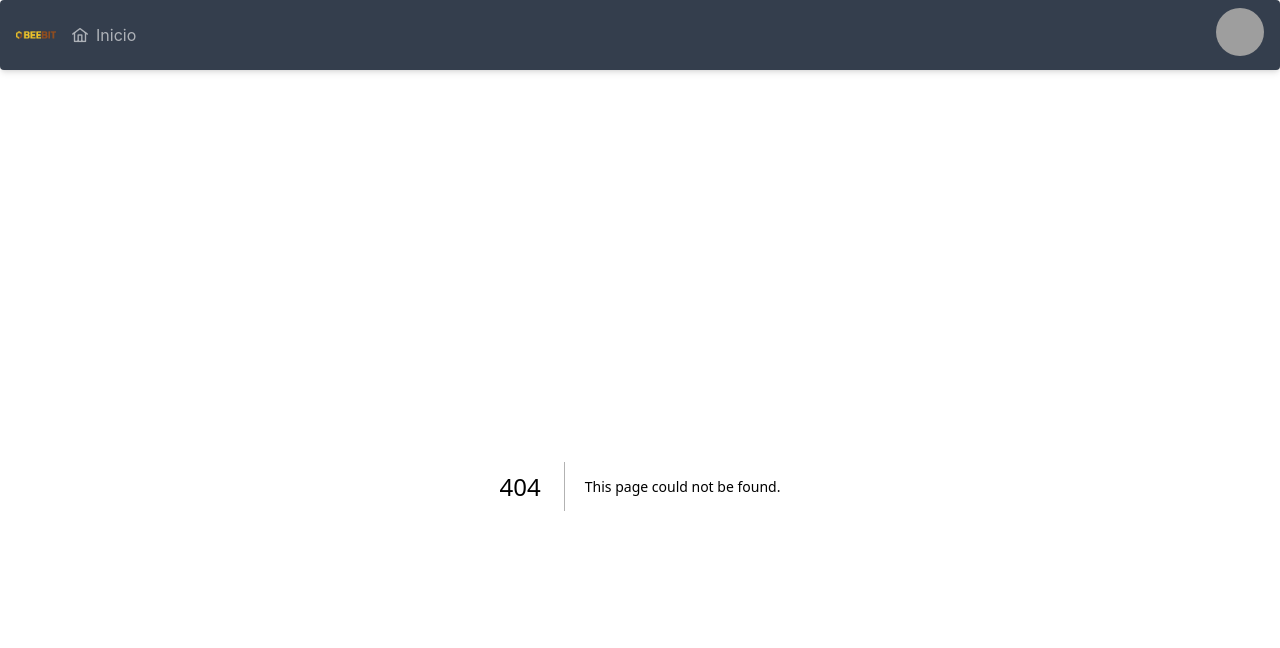
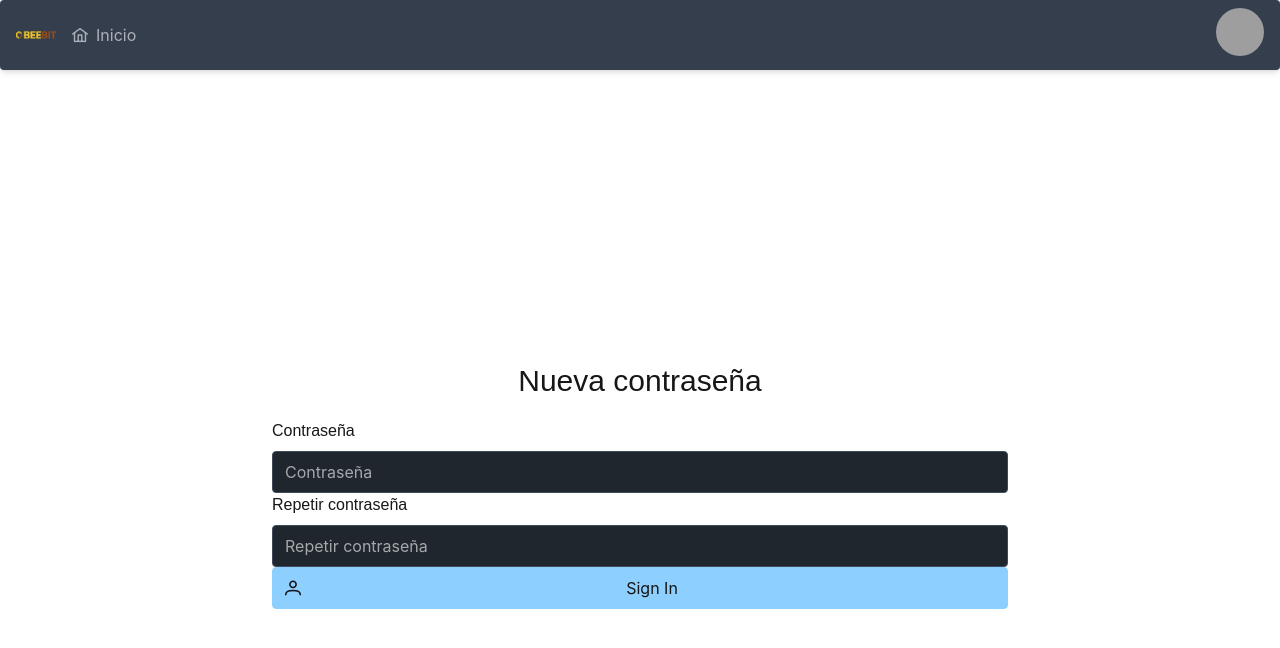
Before and after one commit to maigcorrea/nuevo_gestorBeebit, a Next.js app in the folder frontend/: page /reset-password in a window 1280 px wide. Before the commit this address had no page. Shown: the top 648 px of the page. Built offline with nearby package versions, Linux system fonts and the light colour scheme; grey boxes are pictures that could not be loaded.

Commit message:
Frontend de la página de nueva contraseña para recuperación  de contraseña hecho

```diff
--- /dev/null
+++ b/frontend/app/reset-password/page.jsx
@@ -0,0 +1,12 @@
+import React from 'react'
+import ResetPasswordForm from '@/components/ResetPasswordForm'
+
+const page = () => {
+  return (
+    <>
+      <ResetPasswordForm></ResetPasswordForm>
+    </>
+  )
+}
+
+export default page
--- /dev/null
+++ b/frontend/components/ResetPasswordForm.jsx
@@ -0,0 +1,53 @@
+'use client'
+import React, { useState } from 'react';
+import { Button } from 'primereact/button';
+import { InputText } from 'primereact/inputtext';
+
+
+const ResetPasswordForm = () => {
+    const [password, setPassword] = useState('');
+    const [passwordAgain, setPasswordAgain] = useState('');
+    const [passwordMatchError, setPasswordMatchError] = useState('');
+
+    const handleRegister = async (e) => {
+        e.preventDefault();
+
+        //Validación de contraseñas
+        if (password !== passwordAgain) {
+            setPasswordMatchError('Las contraseñas no coinciden');
+            return;
+        }else{
+            setPasswordMatchError('');
+        }
+
+    }
+  return (
+    <>
+        <div className="min-h-screen flex items-center justify-center mx-auto">
+                    <div className="surface-card p-4 shadow-2 border-round w-full max-w-3xl">
+                        <div className="text-center mb-5">
+                            <div className="text-900 text-3xl font-medium mb-3">Nueva contraseña</div>
+                        </div>
+
+
+                        <form onSubmit={handleRegister}>
+
+                            <label htmlFor="password" className="block text-900 font-medium mb-2">Contraseña</label>
+                            <InputText id="password" type="password" value={password} onChange={(e) => setPassword(e.target.value)} placeholder="Contraseña" className="w-full mb-3" required />
+
+                            <label htmlFor="password2" className="block text-900 font-medium mb-2">Repetir contraseña</label>
+                            <InputText id="password2" type="password" value={passwordAgain} onChange={(e) => setPasswordAgain(e.target.value)} placeholder="Repetir contraseña" className="w-full mb-2" required />
+
+                            {//Mensaje de error
+                            }
+                            {passwordMatchError && <p className="text-red-500 text-sm mb-2">{passwordMatchError}</p>}
+
+                            <Button type="submit" label="Sign In" icon="pi pi-user" className="w-full" />
+                        </form>
+                    </div>
+                </div>
+    </>
+  )
+}
+
+export default ResetPasswordForm
```
Also changed, not shown: 2 other files (tests, documents, lock files or other folders).
